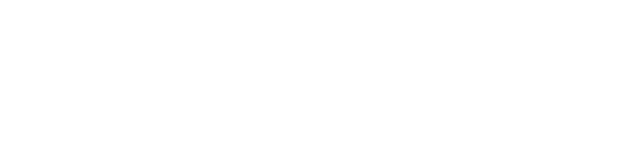
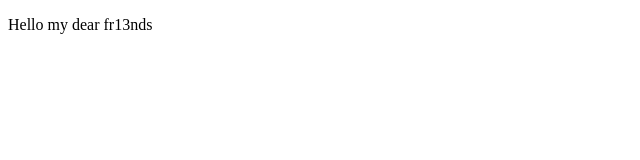
Before and after one commit to VaD1m-404/root, a plain HTML site: page index.html in a window 1280 px wide. Shown: the whole page, without its empty margins (0-640 px from the left). Drawn offline with Linux system fonts and the light colour scheme.

Commit message:
Update - v.0.0.2

```diff
--- a/index.html
+++ b/index.html
@@ -1,10 +1,13 @@
 <!DOCTYPE html>
 <html lang="en">
+
 <head>
     <meta charset="UTF-8">
-    <title>Document</title>
+    <title>Demo</title>
 </head>
+
 <body>
+    <p>Hello my dear fr13nds</p>
+</body>
 
-</body>
 </html>
```
